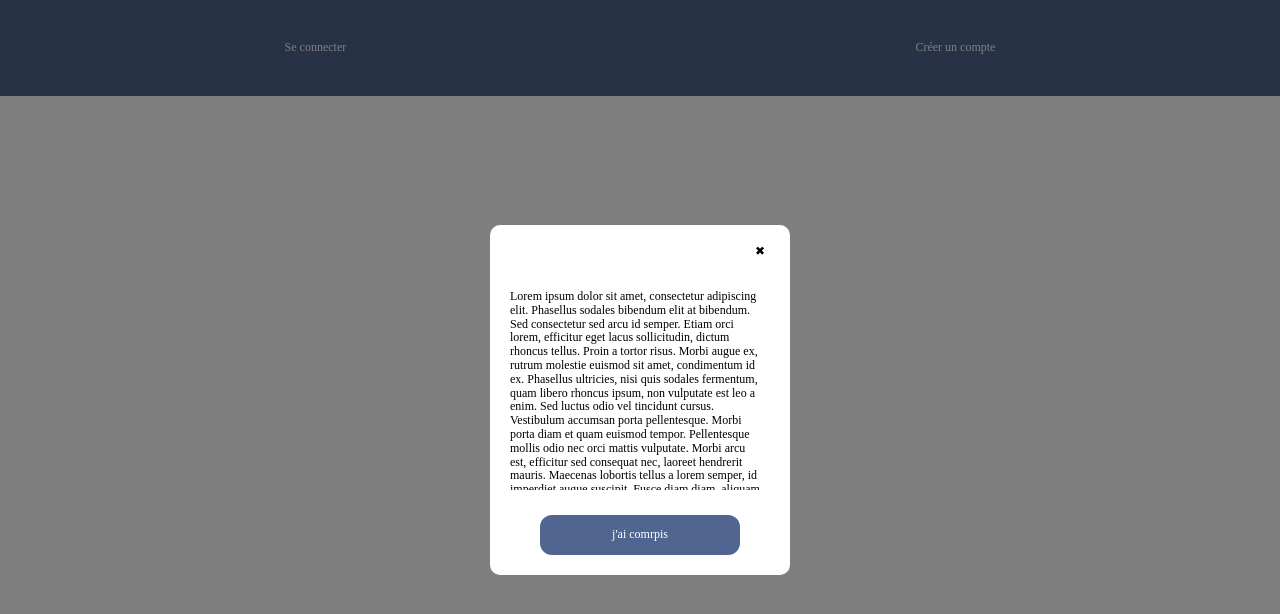
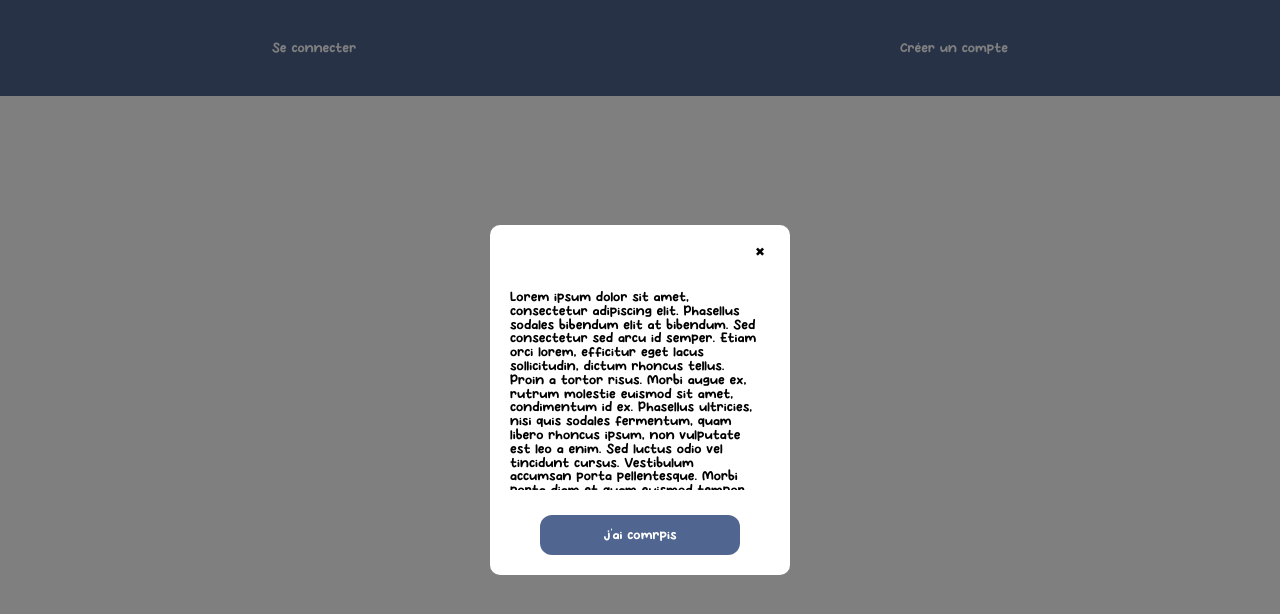
Before and after one commit to Yoan-c/Morpion, a website: page public/index.html in a window 1280 px wide. Drawn offline with nearby package versions, Linux system fonts and the light colour scheme; no server answers.

Commit message:
add police Bodo amat

```diff
--- a/public/css/styles.css
+++ b/public/css/styles.css
@@ -1,10 +1,12 @@
 /*
 regle pour telecharger une font
+*/
 @font-face {
     font-family: "Bodo Amat";
-    src: url("/public/font/BodoAmat.woff");
+    src: url("../font/BodoAmat.ttf");
+    font-display: auto;
 }
-*/
+
 
 body {
     font-family: "Bodo Amat";
```
Also changed, not shown: public/font/BodoAmat.otf (added), public/font/BodoAmat.ttf (added).
